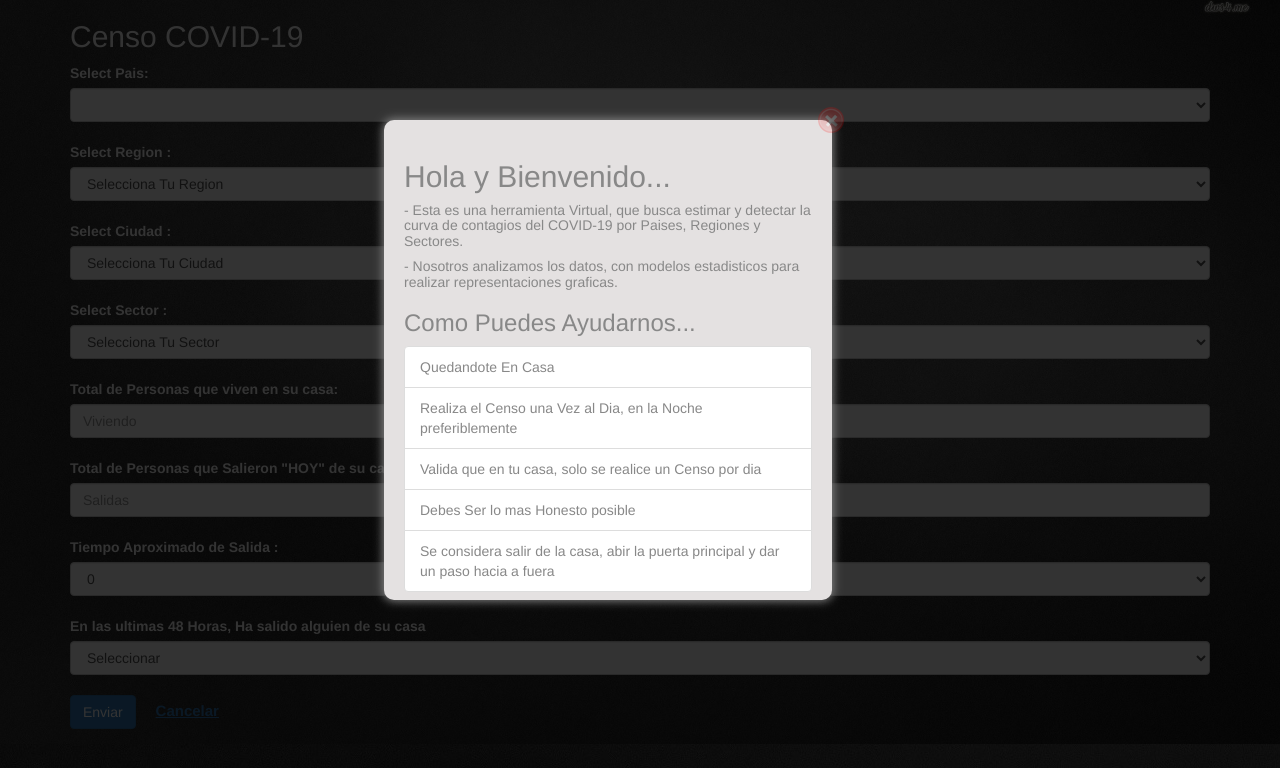
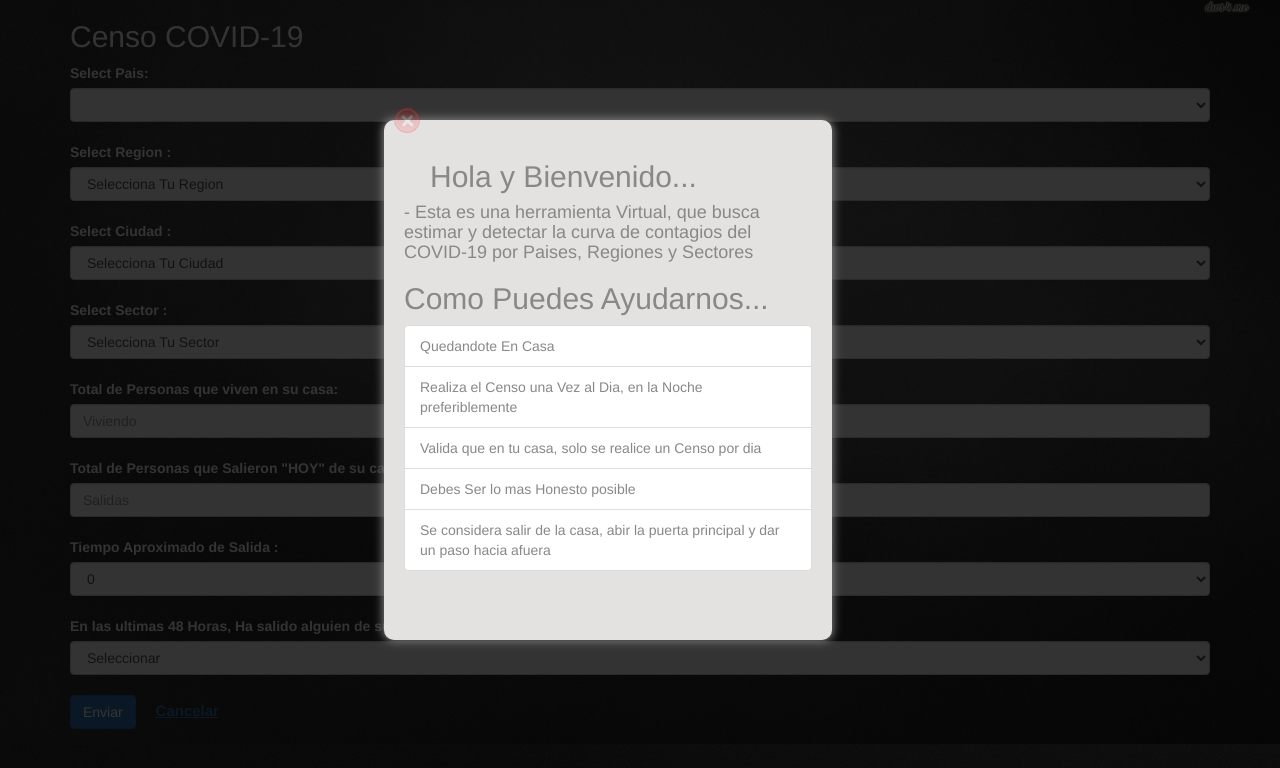
Before and after one commit to Mosorioh/Metricas, a plain HTML site: page Registo.html in a window 1280 px wide. Drawn offline with nearby package versions, Linux system fonts and the light colour scheme; no server answers.

Commit message:
popup icon

```diff
--- a/Extras/popup/style-popup.css
+++ b/Extras/popup/style-popup.css
@@ -8,7 +8,7 @@ body {
 	font-family:tahoma;
 	font-size:14px;
 	margin:0 auto;
-	width:60%;
+	width:85%;
 	margin-top:50px;
 }
 
@@ -24,7 +24,7 @@ body {
 .popup {
     background-color: #e4e1e1;
     color: #888888;
-    height: 60%;
+    height: 65%;
     left: 100%;
     padding: 20px;
     position: fixed;
@@ -57,9 +57,9 @@ body {
 a.close {
     background: url("Img-Popup/cancel.png") repeat scroll left top transparent;
     cursor: pointer;
-    float: right;
+    float: left;
     height: 26px;
-    left: 32px;
+    left: -10px;
     position: relative;
     top: -33px;
     width: 26px;
--- a/Registo.html
+++ b/Registo.html
@@ -70,16 +70,15 @@
           <div>
 
           <h2>Hola y Bienvenido...</h2>
-          <h5> - Esta es una herramienta Virtual, que busca estimar y detectar la curva de contagios del COVID-19 por Paises, Regiones y Sectores.</h5>
-          <h5> - Nosotros analizamos los datos, con modelos estadisticos para realizar representaciones graficas. </h5>
+          <h4> - Esta es una herramienta Virtual, que busca estimar y detectar la curva de contagios del COVID-19 por Paises, Regiones y Sectores</h4>
           <div style="height:100%; width:100%;">
-          <h3>Como Puedes Ayudarnos...</h3>
+          <h2>Como Puedes Ayudarnos...</h2>
           <ul class="list-group">
             <li class="list-group-item">Quedandote En Casa</li>
             <li class="list-group-item">Realiza el Censo una Vez al Dia, en la Noche preferiblemente</li>
             <li class="list-group-item">Valida que en tu casa, solo se realice un Censo por dia</li>
             <li class="list-group-item">Debes Ser lo mas Honesto posible</li>
-            <li class="list-group-item">Se considera salir de la casa, abir la puerta principal y dar un paso hacia a fuera</li>
+            <li class="list-group-item">Se considera salir de la casa, abir la puerta principal y dar un paso hacia afuera</li>
           </ul>
           </div>
 
```
